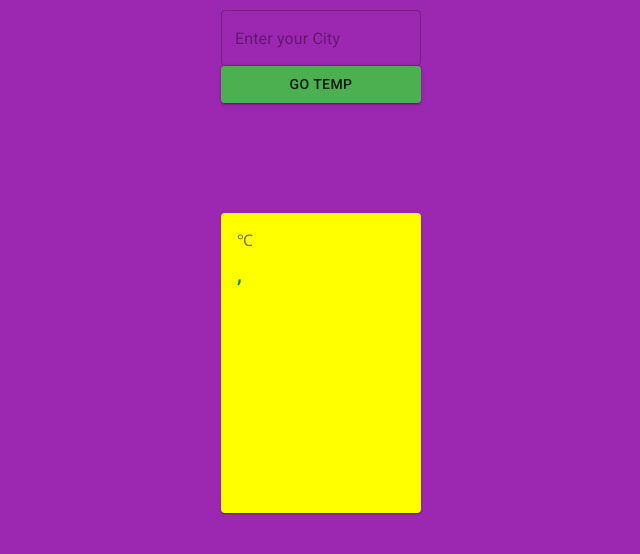
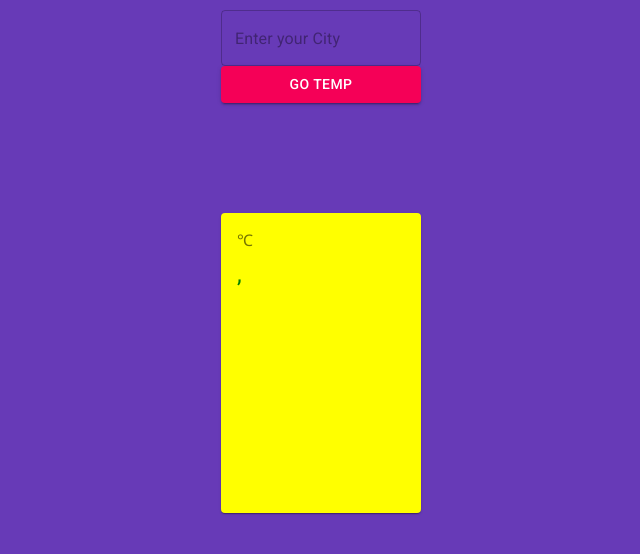
Before and after one commit to Launchpad5682/weather-app, a React (Create React App) app: page / in a window 1280 px wide. Shown: the top 554 px of the page, without its empty margins (319-959 px from the left). Built offline with nearby package versions, Linux system fonts and the light colour scheme; no server answers.

Commit message:
primary theme updated

```diff
--- a/src/theme/theme.js
+++ b/src/theme/theme.js
@@ -1,14 +1,21 @@
 import { createTheme, makeStyles } from "@material-ui/core";
-import { green, purple } from "@material-ui/core/colors";
+import { green } from "@material-ui/core/colors";
 
 export const theme = createTheme({
   palette: {
     primary: {
-      main: purple[500],
+      main: "#673AB7",
+      accent: "#03A9F4",
+      darkPrimary: "#512DA8",
+      lightPrimary: "#D1C4E9",
+      textColor: "#FFFFFF",
+      primaryText: "#212121",
+      secondaryText: "#757575",
+      dividerColor: "#BDBDBD",
     },
-    secondary: {
-      main: green[500],
-    },
+    // secondary: {
+    //   main: green[500],
+    // },
   },
 });
 
```
